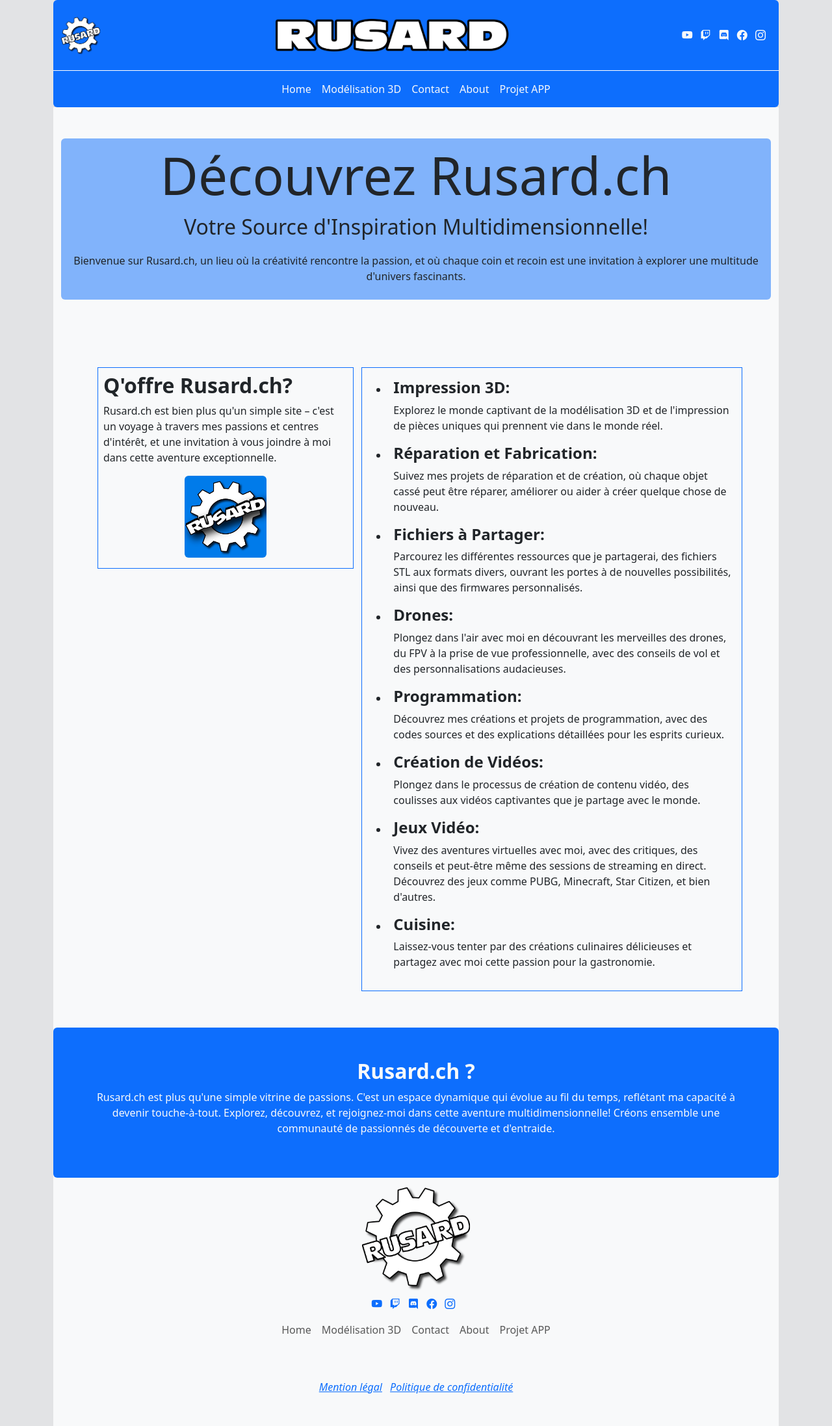
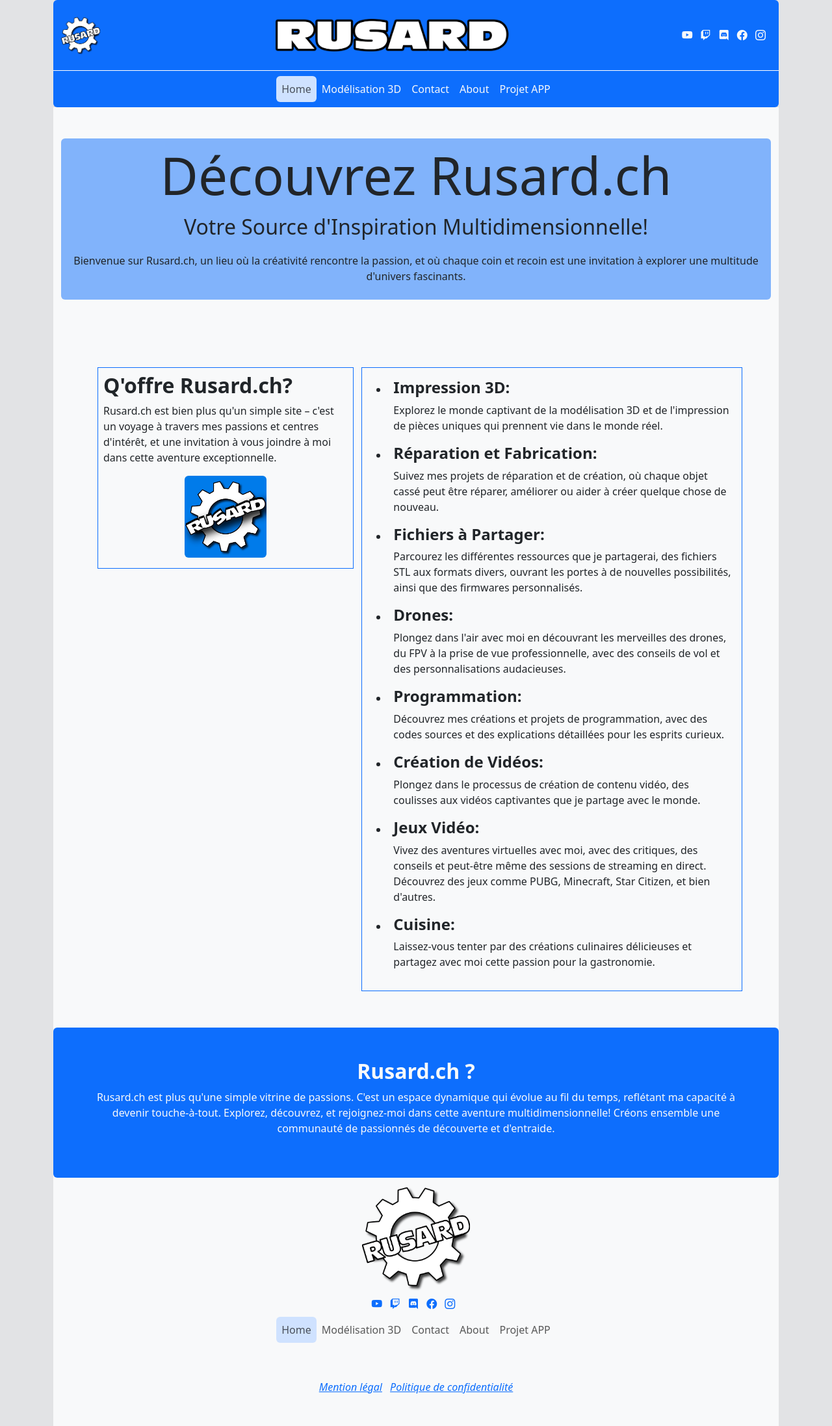
Before and after one commit to Rusard/site-rusard, a Django app: page / in a window 1280 px wide. Shown: the whole page at 65% size. Run offline with Django 5.2, Linux system fonts and the light colour scheme.

Commit message:
Fix navbar active state

```diff
--- a/rusard_site/rusardhome/templates/rusardhome/base.html
+++ b/rusard_site/rusardhome/templates/rusardhome/base.html
@@ -71,19 +71,19 @@
               <div class="collapse navbar-collapse" id="menu">
                   <ul class="navbar-nav mx-auto">
                       <li class="nav-item">
-                          <a href="{% url 'accueil' %}" class="{% if 'Accueil' in request.path %}nav-link bg-primary-subtle rounded{% else %}nav-link text-light{% endif %}">Home</a>
+                          <a href="{% url 'accueil' %}" class="{% if request.resolver_match.url_name == 'accueil' %}nav-link bg-primary-subtle rounded{% else %}nav-link text-light{% endif %}">Home</a>
                       </li>
                       <li class="nav-item">
-                          <a href="{% url 'modelisation' %}" class="{% if 'Modélisation' in request.path %}nav-link bg-primary-subtle rounded{% else %}nav-link text-light{% endif %}">Modélisation 3D</a>
+                          <a href="{% url 'modelisation' %}" class="{% if request.resolver_match.url_name == 'modelisation' %}nav-link bg-primary-subtle rounded{% else %}nav-link text-light{% endif %}">Modélisation 3D</a>
                       </li>
                       <li class="nav-item">
-                          <a href="{% url 'contact' %}" class="{% if 'Contact' in request.path %}nav-link bg-primary-subtle rounded{% else %}nav-link text-light{% endif %}">Contact</a>
+                          <a href="{% url 'contact' %}" class="{% if request.resolver_match.url_name == 'contact' %}nav-link bg-primary-subtle rounded{% else %}nav-link text-light{% endif %}">Contact</a>
                       </li>
                       <li class="nav-item">
-                          <a href="{% url 'about' %}" class="{% if 'About' in request.path %}nav-link bg-primary-subtle rounded{% else %}nav-link text-light{% endif %}">About</a>
+                          <a href="{% url 'about' %}" class="{% if request.resolver_match.url_name == 'about' %}nav-link bg-primary-subtle rounded{% else %}nav-link text-light{% endif %}">About</a>
                       </li>
                       <li class="nav-item">
-                          <a href="{% url 'projetapp' %}" class="{% if 'ProjetAPP' in request.path %}nav-link bg-primary-subtle rounded{% else %}nav-link text-light{% endif %}">Projet APP</a>
+                          <a href="{% url 'projetapp' %}" class="{% if request.resolver_match.url_name == 'projetapp' %}nav-link bg-primary-subtle rounded{% else %}nav-link text-light{% endif %}">Projet APP</a>
                       </li>
                   </ul>
               </div>
@@ -128,19 +128,19 @@
               <div class="collapse navbar-collapse" id="menu">
                   <ul class="navbar-nav mx-auto">
                         <li class="nav-item">
-                          <a href="{% url 'accueil' %}" class="{% if 'Accueil' in request.path %}nav-link bg-primary-subtle rounded{% else %}nav-link{% endif %}">Home</a>
+                            <a href="{% url 'accueil' %}" class="{% if request.resolver_match.url_name == 'accueil' %}nav-link bg-primary-subtle rounded{% else %}nav-link{% endif %}">Home</a>
                         </li>
                         <li class="nav-item">
-                          <a href="{% url 'modelisation' %}" class="{% if 'Modélisation' in request.path %}nav-link bg-primary-subtle rounded{% else %}nav-link{% endif %}">Modélisation 3D</a>
+                            <a href="{% url 'modelisation' %}" class="{% if request.resolver_match.url_name == 'modelisation' %}nav-link bg-primary-subtle rounded{% else %}nav-link{% endif %}">Modélisation 3D</a>
                         </li>
                         <li class="nav-item">
-                          <a href="{% url 'contact' %}" class="{% if 'Contact' in request.path %}nav-link bg-primary-subtle rounded{% else %}nav-link{% endif %}">Contact</a>
+                            <a href="{% url 'contact' %}" class="{% if request.resolver_match.url_name == 'contact' %}nav-link bg-primary-subtle rounded{% else %}nav-link{% endif %}">Contact</a>
                         </li>
                         <li class="nav-item">
-                          <a href="{% url 'about' %}" class="{% if 'About' in request.path %}nav-link bg-primary-subtle rounded{% else %}nav-link{% endif %}">About</a>
+                            <a href="{% url 'about' %}" class="{% if request.resolver_match.url_name == 'about' %}nav-link bg-primary-subtle rounded{% else %}nav-link{% endif %}">About</a>
                         </li>
                         <li class="nav-item">
-                          <a href="{% url 'projetapp' %}" class="{% if 'ProjetAPP' in request.path %}nav-link bg-primary-subtle rounded{% else %}nav-link{% endif %}">Projet APP</a>
+                            <a href="{% url 'projetapp' %}" class="{% if request.resolver_match.url_name == 'projetapp' %}nav-link bg-primary-subtle rounded{% else %}nav-link{% endif %}">Projet APP</a>
                         </li>
                   </ul>
               </div>
```
Lines whose indentation alone changed are shown as unchanged.
